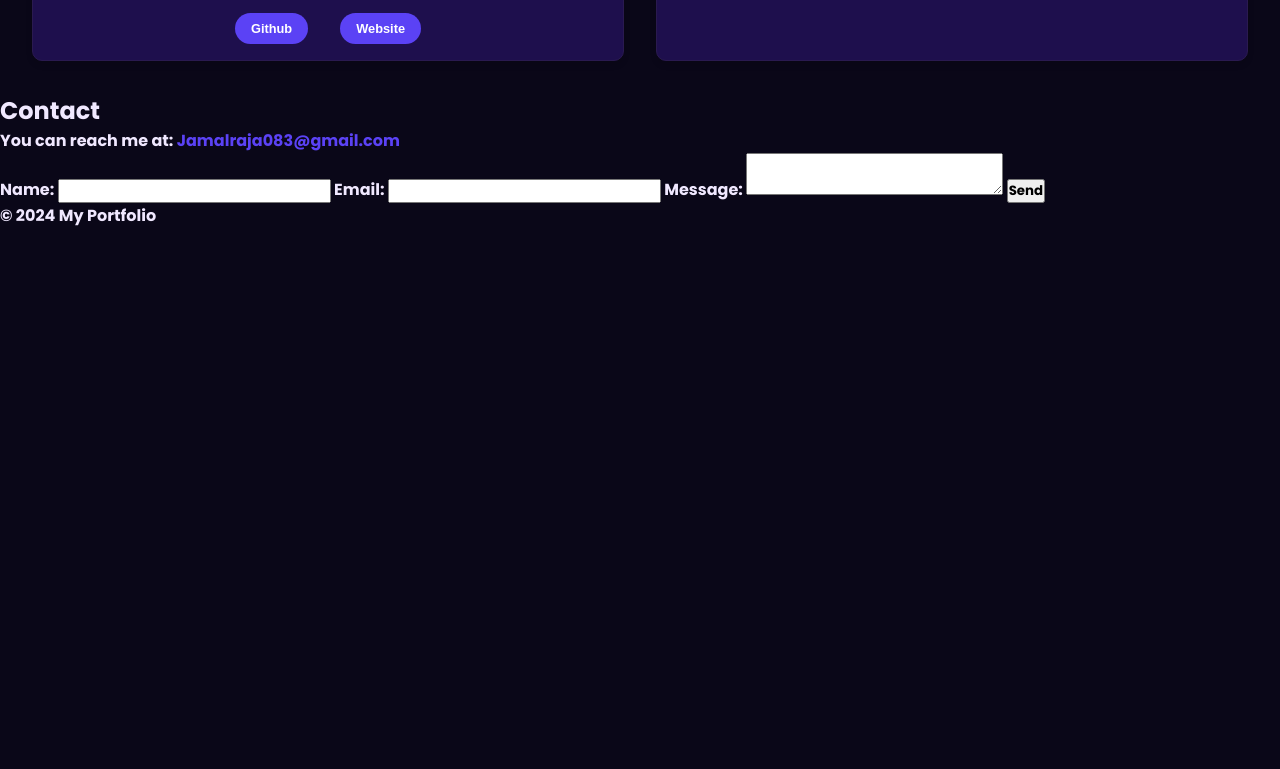
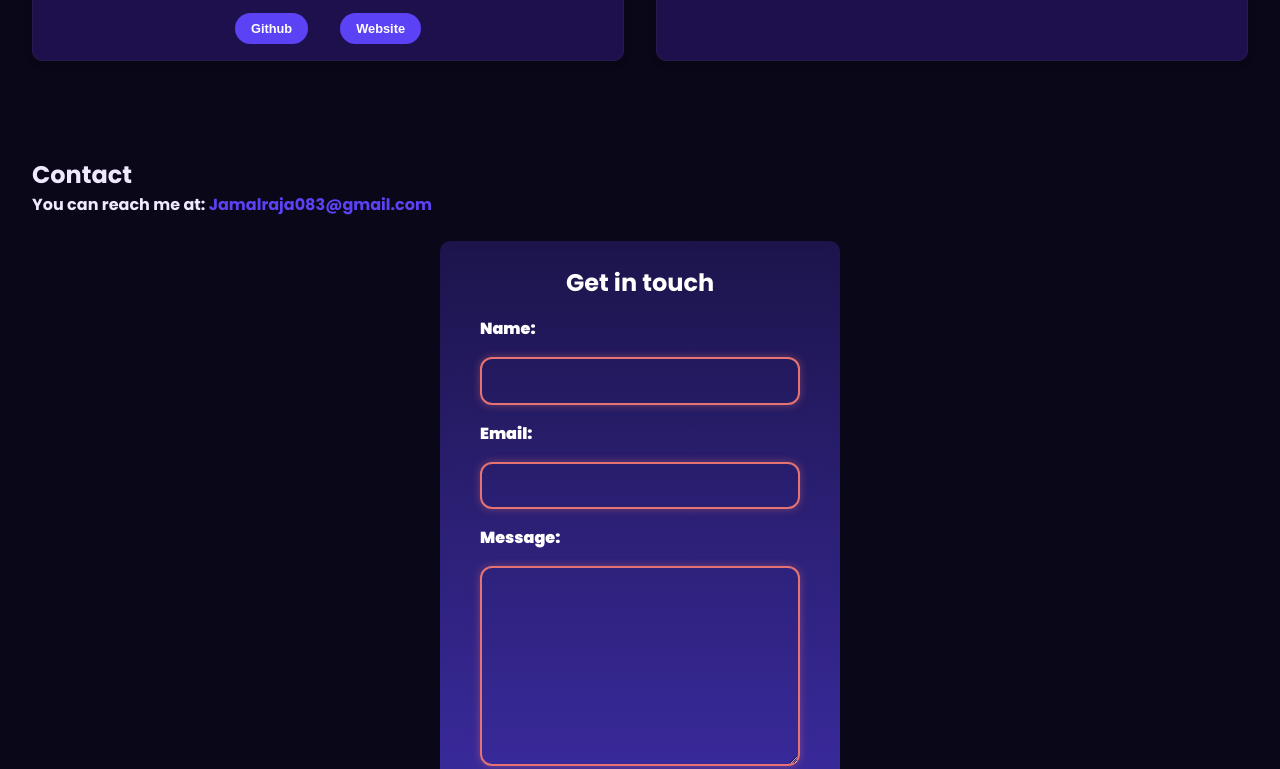
Before and after one commit to Jamal-Raja/first-Portfolio, a plain HTML site: page index.html in a window 1280 px wide. Shown: the part 1824-2593 px from the top of the page. Before the commit the page ends 2052 px from the top, so only its background shows below. Drawn offline with Linux system fonts and the light colour scheme.

Commit message:
Add contact form and relevant styling

```diff
--- a/css/styles.css
+++ b/css/styles.css
@@ -490,7 +490,103 @@ header .links a:hover { color: var(--brand); }
   }
 }
 
+/* CONTACT SECTION */
+.contact-section {
+    position: relative;
+    height: auto;
+    padding: 4rem 2rem 2rem 2rem;
+    overflow: hidden;
+}
 
-/* CONTACT SECTION */
+.contact-form {
+    display: flex;
+    flex-direction: column;
+    gap: 1rem;
+    width: 25rem;
+    min-height: 520px;
+    max-width: 720px;
+    background-image: linear-gradient(to bottom, #3e2ea95b, #3e2ea9);
+    backdrop-filter: blur(6px);
+    -webkit-backdrop-filter: blur(8px);
+    box-sizing: border-box;
+    border-radius: 10px;
+    padding: 1.5rem 2.5rem;
+    margin: 1.5rem auto 0; /* Center the form horizontally */
+
+}
+
+.contact-form input:focus,
+.contact-form textarea:focus {
+    border-color: #1e90ff;
+    box-shadow: 0 0 8px rgba(30, 144, 255, 0.5);
+}
+
+.contact-form input:valid,
+.contact-form textarea:valid {
+    border-color: #32cd32;
+    box-shadow: 0 0 8px rgba(50, 205, 50, 0.5);
+    animation: validPulse 0.8s ease-in-out;
+}
+
+.contact-form input:invalid:not(:focus),
+.contact-form textarea:invalid:not(:focus) {
+    border-color: #e57373;
+    box-shadow: 0 0 8px rgba(229, 115, 115, 0.4);
+}
+
+@keyframes validPulse {
+    0% { box-shadow: 0 0 8px rgba(50, 205, 50, 0.5); }
+    50% { box-shadow: 0 0 12px rgba(50, 205, 50, 0.7); }
+    100% { box-shadow: 0 0 8px rgba(50, 205, 50, 0.5); }
+}
+
+.contact-form h1 {
+    color: #fff;
+    text-shadow: 0 1px 0 rgba(0,0,0,.15);
+    text-align: center;
+}
+
+.contact-form label {
+    font-weight: 800;
+    color: #fff;
+}
+
+.contact-form input,
+.contact-form textarea {
+    width: 100%;
+    padding: 0.9rem 1rem;
+    border-radius: 12px;
+    border: 2px solid #7e6cf6;
+    background: transparent;
+    color: #fff;
+    outline: none;
+    font-family: quicksand, sans-serif;
+}
+
+.contact-form textarea {
+    min-height: 200px;
+    resize: vertical;
+}
+
+.contact-form button {
+    width: 100%;
+    padding: 1rem 1.25rem;
+    border: none;
+    border-radius: 14px;
+    background: var(--brand);
+    color: #fff;
+    font-weight: 800;
+    font-size: 1.25rem;
+    cursor: pointer;
+}
+
+.contact-form button:hover {
+    background: var(--brand-hover);
+    scale: 1.05;
+}
+
+.contact-form button:active {
+    scale: 0.95;
+}
 
 /* FOOTER */
--- a/index.html
+++ b/index.html
@@ -119,7 +119,8 @@
                 <h2>Contact</h2>
                 <p>You can reach me at: <a href="mailto: Jamalraja083@gmail.com">Jamalraja083@gmail.com</a> </p>
 
-                <form action="#" method="post">
+                <form action="#" method="post" class="contact-form">
+                    <h1>Get in touch</h1>
                     <label for="name">Name:</label>
                     <input type="text" id="name" name="name" required>
 
@@ -130,6 +131,7 @@
                     <textarea id="message" name="message" required></textarea>
 
                     <button type="submit">Send</button>
+                </form>
             </section>
         </main>
 
```
